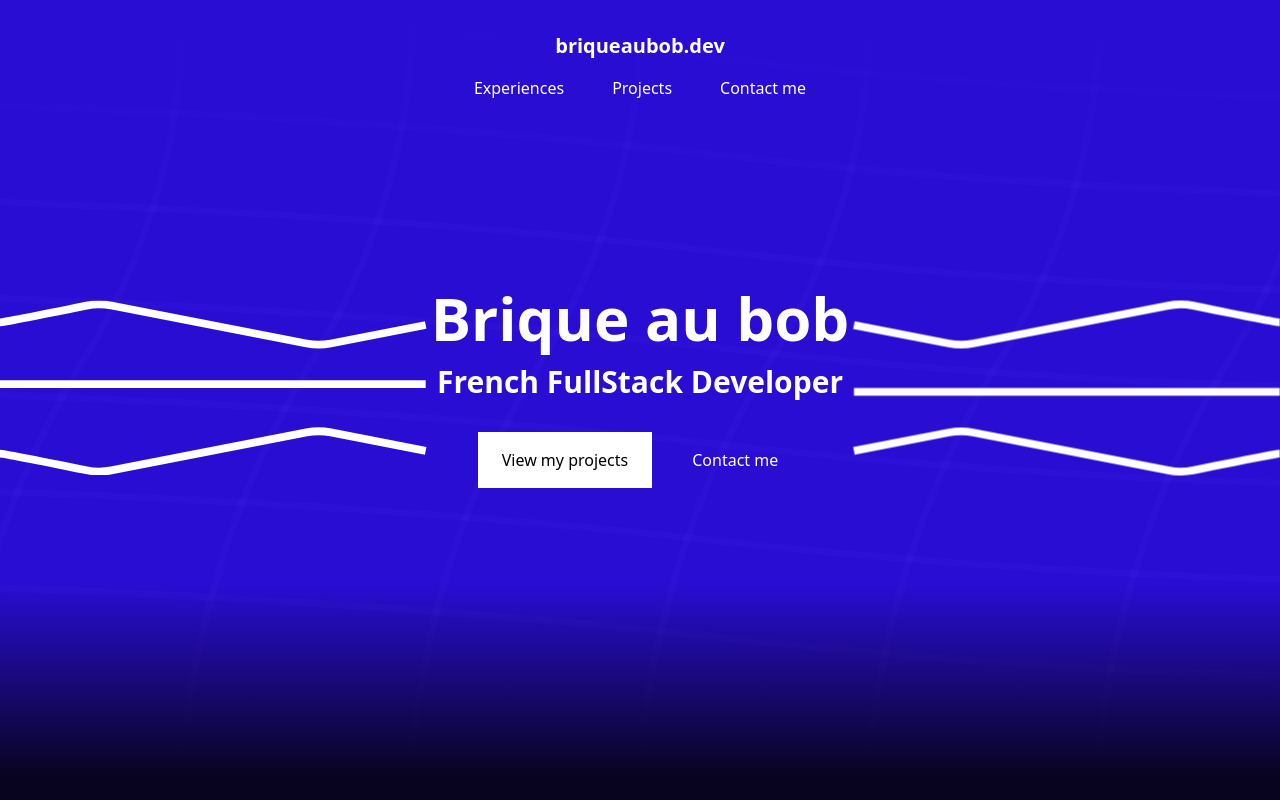
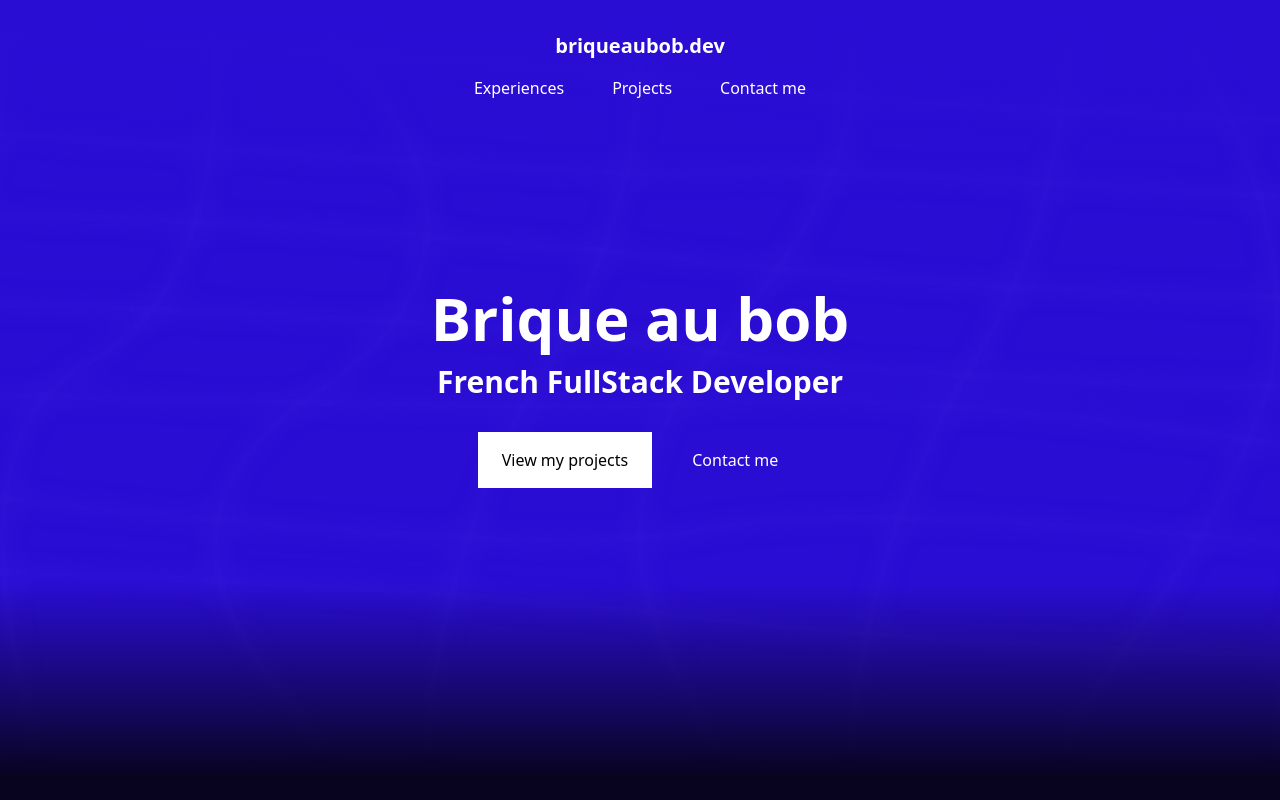
Before and after one commit to BriqueAuBob/briqueaubob.dev, a Vue app: page / in a window 1280 px wide. Shown: the top 800 px of the page. Built offline with nearby package versions, Linux system fonts and the light colour scheme.

Commit message:
change header background and remove strange shape in header

```diff
--- a/src/views/Home.vue
+++ b/src/views/Home.vue
@@ -11,8 +11,8 @@
                     Contact me
                 </a>
             </div>
-            <img src="@/assets/shape_wavy.svg" class="absolute left-0 top-1/2 -translate-y-1/2 hidden md:block w-1/4 lg:w-1/3" />
-            <img src="@/assets/shape_wavy.svg" class="absolute right-0 top-1/2 -translate-y-1/2 hidden md:block w-1/4 lg:w-1/3 -scale-100" />
+            <!-- <img src="@/assets/shape_wavy.svg" class="absolute left-0 top-1/2 -translate-y-1/2 hidden md:block w-1/4 lg:w-1/3" />
+            <img src="@/assets/shape_wavy.svg" class="absolute right-0 top-1/2 -translate-y-1/2 hidden md:block w-1/4 lg:w-1/3 -scale-100" /> -->
             <div class="bg-gradient-to-t from-transparent to-primary absolute top-0 h-52 w-full"></div>
             <div class="bg-gradient-to-b from-transparent to-dark absolute bottom-0 h-48 w-full"></div>
         </header>
```
Also changed, not shown: public/grid-waves.png.
